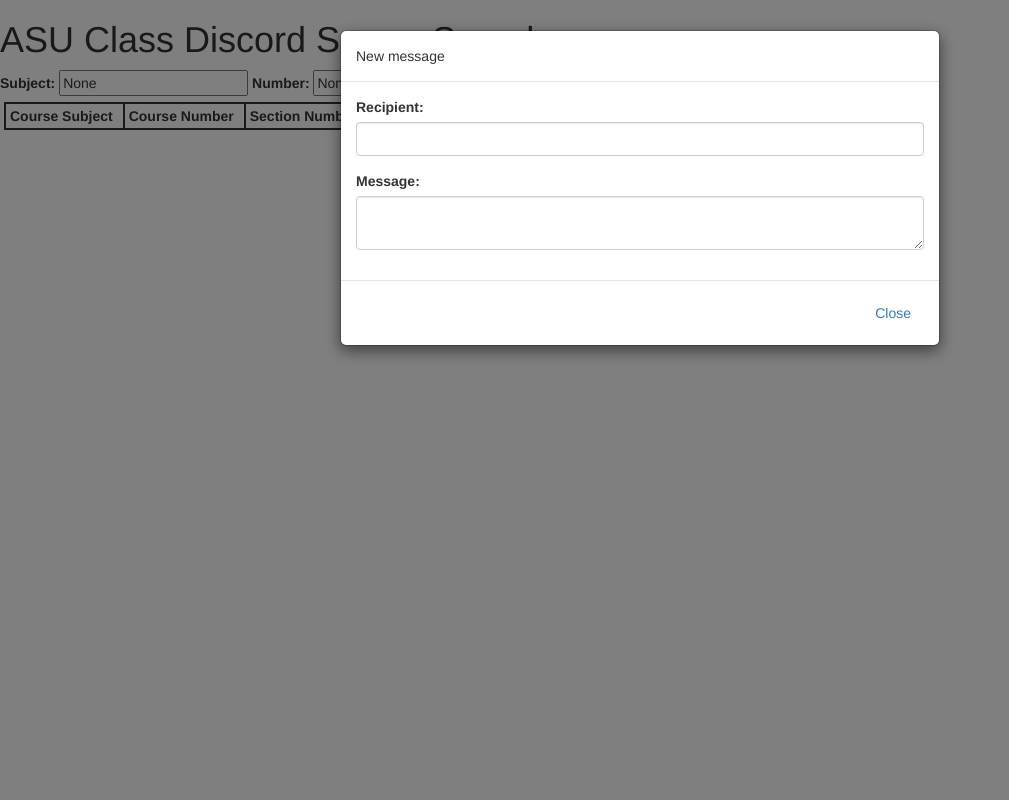
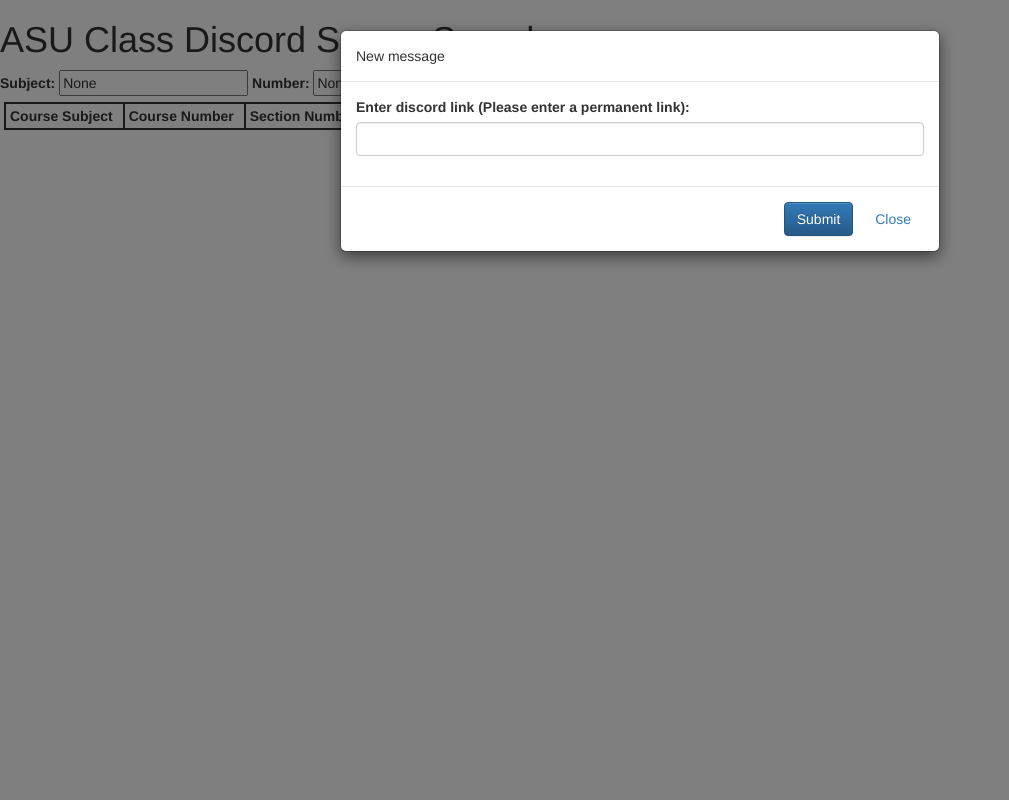
Before and after one commit to FahadSec/cse412_project, a Flask app: page /modal in a window 1280 px wide. Shown: the whole page, without its empty margins (0-1009 px from the left). Run offline with Flask 3, Linux system fonts and the light colour scheme; lists and menus that the app fills with data are empty; parts of the project's set-up code (start-up, migrations or seed data) failed here and were passed over.

Commit message:
Pop up but stil AAAAAAAA

```diff
--- a/src/app.py
+++ b/src/app.py
@@ -64,9 +64,10 @@
 @app.route("/modal")
 def modal():
     subject = request.args.get('subject', None)
-    number  = request.args.get('number', None)
+    course_number  = request.args.get('course_number', None)
+    section_number = request.args.get('section_number', None)
     ext = request.args.get('ext', None)
-    return render_template("modal.html", subject=subject, number=number, ext=ext)
+    return render_template("modal.html", subject=subject, course_number=course_number, section_number=section_number, ext=ext)
 
 @app.route("/submit")
 def submit():
--- a/src/templates/index.html
+++ b/src/templates/index.html
@@ -52,7 +52,7 @@
 			<td class="table_element"><a href="https://www.discord.gg/{{row[6]}}"> Discord Server </a></td>
 			{%else%}
             <td class="table_element">
-                <a href="{{url_for('modal', subject=row[0], number=row[1], ext=row[2])}}"class="btn btn-outline-success">Pop Up Modal</a>
+                <a href="{{url_for('modal', section_number=row[3], subject=row[0], course_number=row[1], ext=row[2])}}"class="btn btn-outline-success">Pop Up Modal</a>
                 <a href="{{ url_for('submit', section_number=row[3], link='AAAAA', subject=row[0], course_number=row[1], ext=row[2])}}">Add Server</a></td>
 			{%endif%}
 		</tr>
--- a/src/templates/modal.html
+++ b/src/templates/modal.html
@@ -10,18 +10,14 @@
       <div class="modal-body">
         <form>
           <div class="form-group">
-            <label for="recipient-name" class="col-form-label">Recipient:</label>
-            <input type="text" class="form-control" id="recipient-name">
-          </div>
-          <div class="form-group">
-            <label for="message-text" class="col-form-label">Message:</label>
-            <textarea class="form-control" id="message-text"></textarea>
+            <label for="discord-link" class="col-form-label">Enter discord link (Please enter a permanent link):</label>
+            <input type="text" class="form-control" id="discord-link">
           </div>
         </form>
       </div>
       <div class="modal-footer">
-          <b>{{c}}</b>
-          <a href="{{url_for('search_page', subject=subject, number=number, ext=ext)}}" class="btn btn-secondary">Close</a>
+          <a href="{{ url_for('submit', section_number=section_number, link='AAAAA', subject=subject, course_number=course_number, ext=ext)}}" class="btn btn-primary" id="submit-btn">Submit</a>
+          <a href="{{ url_for('search_page', subject=subject, number=number, ext=ext)}}" class="btn btn-secondary">Close</a>
       </div>
     </div>
   </div>
```
